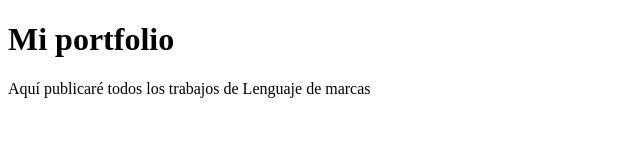
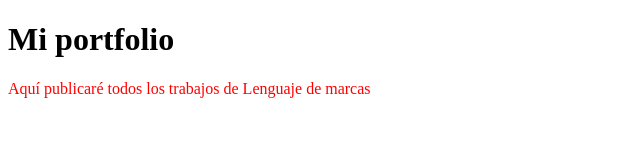
Before and after one commit to antoniocesur/gh2, a plain HTML site: page index.html in a window 1280 px wide. Shown: the whole page, without its empty margins (0-640 px from the left). Drawn offline with Linux system fonts and the light colour scheme.

Commit message:
Segundo cambio, párrafo en rojo

```diff
--- a/index.html
+++ b/index.html
@@ -7,7 +7,7 @@
 </head>
 <body>
     <h1>Mi portfolio</h1>
-    <p>Aquí publicaré todos los trabajos de Lenguaje de marcas</p>
+    <p style="color: red;">Aquí publicaré todos los trabajos de Lenguaje de marcas</p>
 
 </body>
 </html>
```
